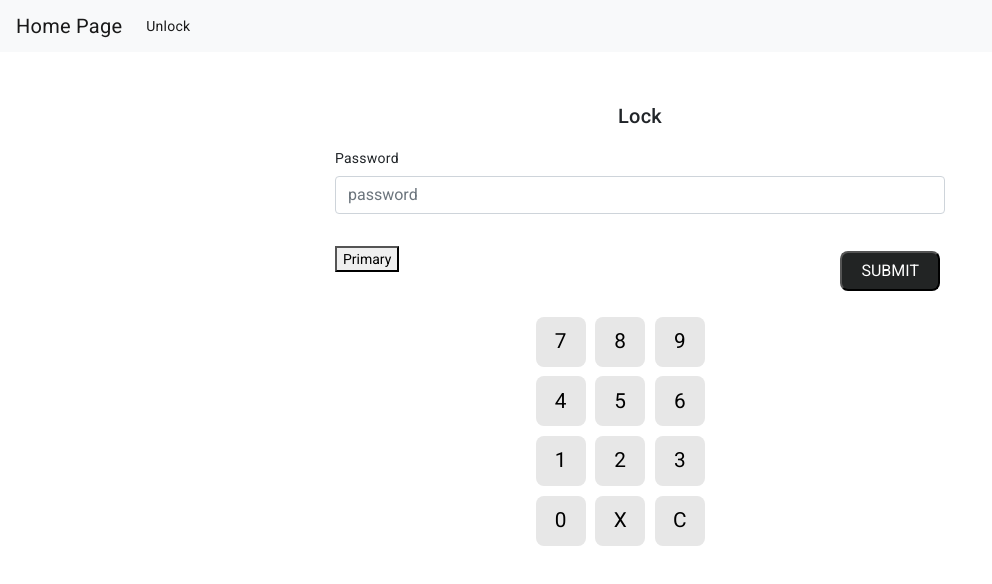
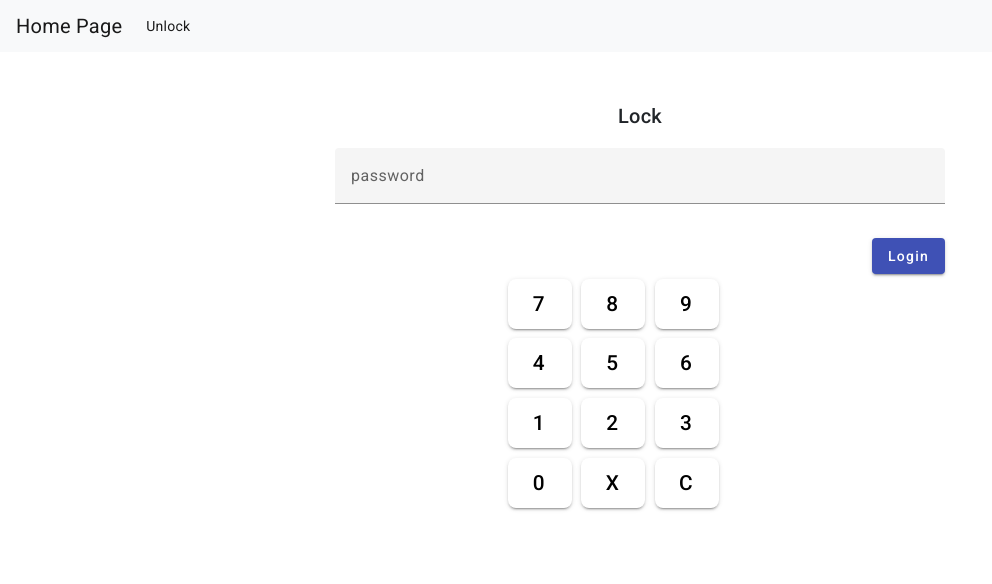
Before and after one commit to SivinSaji/angular-sample-project, an Angular app: page /login in a window 1280 px wide. Shown: the top 584 px of the page, without its empty margins (0-992 px from the left). Built offline with nearby package versions, Linux system fonts and the light colour scheme.

Commit message:
Added angular material

```diff
--- a/src/app/login/login.component.css
+++ b/src/app/login/login.component.css
@@ -2,23 +2,23 @@
     display: flex;
     flex-direction: column;
     align-items: center;
-}
-.btn{
-    background-color:  #e7e7e7;
+  }
+
+  .numbers {
     margin: .3rem;
     font-size: 1.3rem;
     color: #000;
     width: 50px;
     height: 50px;
     border-radius: .5rem;
-}
+  }
 
-.submit{
+  .submit {
     font-size: 1rem;
     width: 100px;
-    background-color:   #222424;
+    background-color: #222424;
     padding: .5rem 1rem;
     margin: .3rem;
     color: #fff;
     border-radius: .5rem;
-}
+  }
--- a/src/app/login/login.component.html
+++ b/src/app/login/login.component.html
@@ -3,24 +3,37 @@
     <div class="col-md-6 m-auto">
       <div class="container mt-5 pl-5"></div>
       <h2 class="text-center">Lock</h2>
+
+      <form #loginForm="ngForm" (ngSubmit)="userLogin(loginForm)" >
+        <div>
+            <mat-form-field class="w-100">
+              <input matInput type="number" id="password" name="password" placeholder="password" [(ngModel)]='currentvalue'>
+            </mat-form-field>
+            <p class="error" style="color: red;">{{loginMesssage}}</p>
+        </div>
+    <button mat-raised-button color="primary" type="submit" class="float-right">Login</button>
+    </form>
+
+<!--
       <form (ngSubmit)="userLogin(f)" #f='ngForm' autocomplete="off">
-        <div class="form-group"></div>
+        <div class="form-group">
         <label for="password">Password</label>
         <input type="number" id="password" name="password" placeholder="password" [(ngModel)]='currentvalue' class="form-control"
           ngModel><br>
-        <p class="error" [style.color]="colorFunction()">{{loginMesssage}}</p>
-        <button type="submit" class="float-right" [ngStyle]="submitButton">SUBMIT</button>
-        <button mat-button color="primary">Primary</button>
+        </div>
+        <p class="error" style="color: red;">{{loginMesssage}}</p>
+        <button type="submit" mat-raised-button color="primary" class="float-right">SUBMIT</button>
       </form><br><br>
+-->
     </div>
   </div>
   <div class="container keyboard">
     <div class="row">
       <div class="col-md-4 m-auto">
-        <button *ngFor="let number of numberArray" (click)="numberClick(number)" class="btn">{{number}}</button>
-        <button (click)="numberClick(0)" class="btn">0</button>
-        <button (click)="delete()" class="btn">X</button>
-        <button (click)="clear()" class="btn">C</button>
+        <button mat-raised-button *ngFor="let number of numberArray" (click)="numberClick(number)" class="numbers">{{number}}</button>
+        <button mat-raised-button (click)="numberClick(0)" class="numbers">0</button>
+        <button mat-raised-button (click)="delete()" class="numbers">X</button>
+        <button mat-raised-button (click)="clear()" class="numbers">C</button>
       </div>
     </div>
   </div>
--- a/src/app/login/login.component.ts
+++ b/src/app/login/login.component.ts
@@ -12,6 +12,15 @@ import { LoginService } from '../login.service';
 export class LoginComponent {
   constructor(private router: Router, private loginService: LoginService) { }
 
+  localData: any
+  loginMesssage: any;
+  loginSuccess = false;
+  currentvalue = '';
+  temp = 'surya'
+  numberArray = [7, 8, 9, 4, 5, 6, 1, 2, 3];
+  username='';
+  password='';
+
   ngOnInit(): void {
     if (this.loginService.checkLoggedIn()) {
       this.router.navigate(['/home']);
@@ -19,23 +28,6 @@ export class LoginComponent {
       this.router.navigate(['/login']);
     }
   }
-
-  localData: any
-  loginMesssage: any;
-  loginSuccess = false;
-  currentvalue = '';
-  temp = 'surya'
-  numberArray = [7, 8, 9, 4, 5, 6, 1, 2, 3];
-
-  submitButton = {
-    fontSize: "1rem",
-    width: "100px",
-    backgroundColor: "#222424",
-    padding: ".5rem 1rem",
-    margin: ".3rem",
-    color: "#fff",
-    borderRadius: ".5rem"
-  };
 
   userLogin(formData: NgForm) {
     const password = "1234";
@@ -46,7 +38,6 @@ export class LoginComponent {
       if (formData.value.password == password) {
         localStorage.setItem('userData', password);
         console.log(localStorage.getItem('userData'));
-
         this.loginMesssage = 'Unlocked';
         this.router.navigate(['/home']);
         this.loginSuccess = true;
@@ -71,17 +62,12 @@ export class LoginComponent {
   delete() {
     this.currentvalue = this.currentvalue.slice(0, -1);
   }
-
   clear() {
     this.currentvalue = '';
   }
 
-  logOut() {
-    localStorage.clear()
-    this.router.navigate(['/login']);
-  }
-
-  colorFunction() {
+  authenticateUser(value:any){
+    console.log(value);
 
   }
 }
--- a/src/app/shared/auth.guard.ts
+++ b/src/app/shared/auth.guard.ts
@@ -1,16 +1,16 @@
 import { Injectable } from '@angular/core';
 import { CanActivate, Router} from '@angular/router';
-import { AuthService } from './auth.service';
+import { LoginService } from '../login.service';
 
 @Injectable({
   providedIn: 'root'
 })
 export class AuthGuard implements CanActivate {
-  constructor(private auth: AuthService, private router : Router){
+  constructor(private loginService:LoginService, private router : Router){
 
   }
   canActivate() {
-    if(this.auth.IsLoggedIn()){
+    if(this.loginService.checkLoggedIn()){
       return true;
     }
     this.router.navigate(['login']);
--- a/src/app/shared/auth.service.ts
+++ /dev/null
@@ -1,12 +0,0 @@
-import { Injectable } from '@angular/core';
-
-@Injectable({
-  providedIn: 'root'
-})
-export class AuthService {
-
-  constructor() { }
-  IsLoggedIn(){
-    return !!localStorage.getItem('userData');
-  }
-}
```
Also changed, not shown: src/app/app.module.ts (+7 -1 lines), 1 other file (tests, documents, lock files or other folders).
